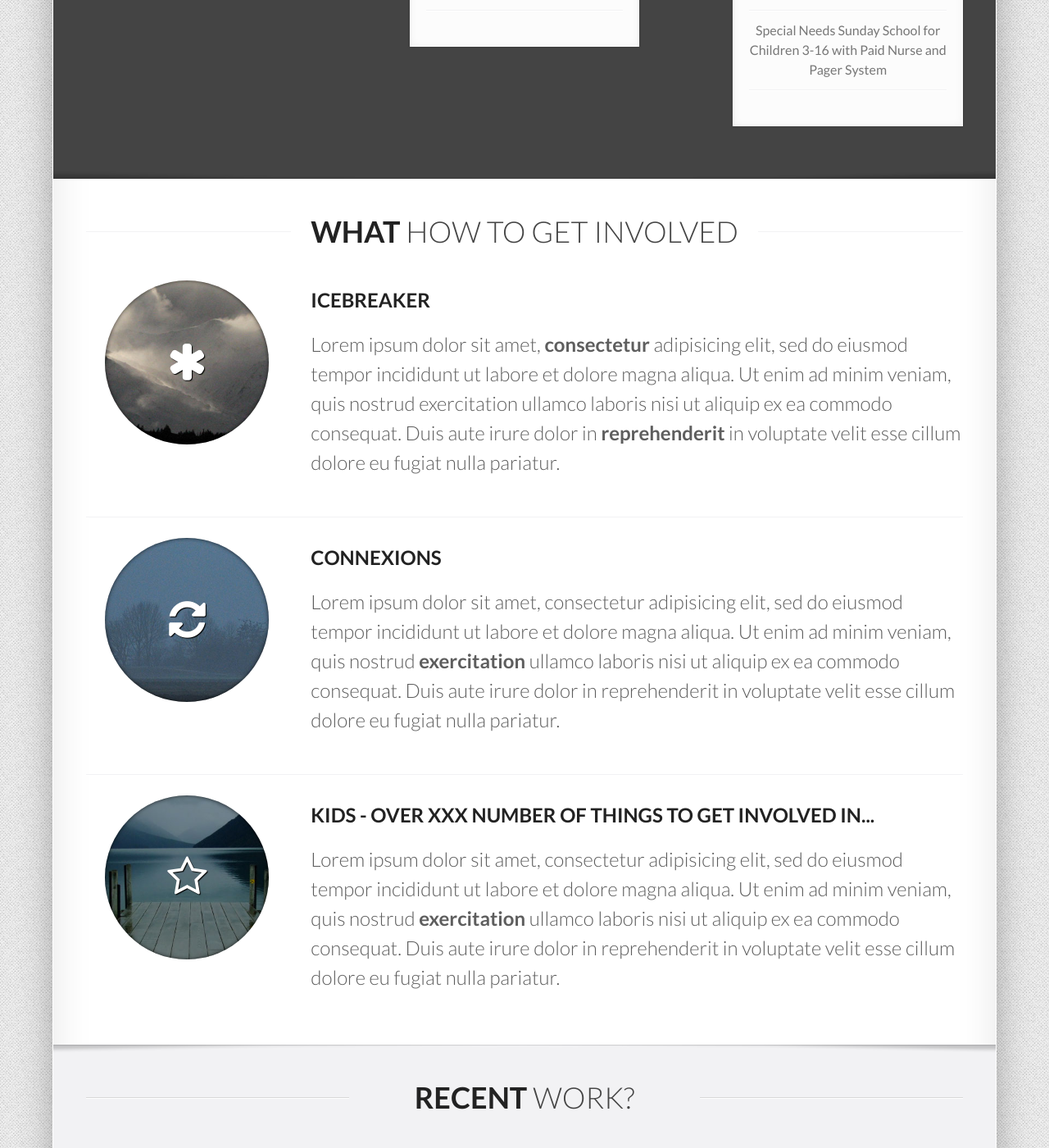
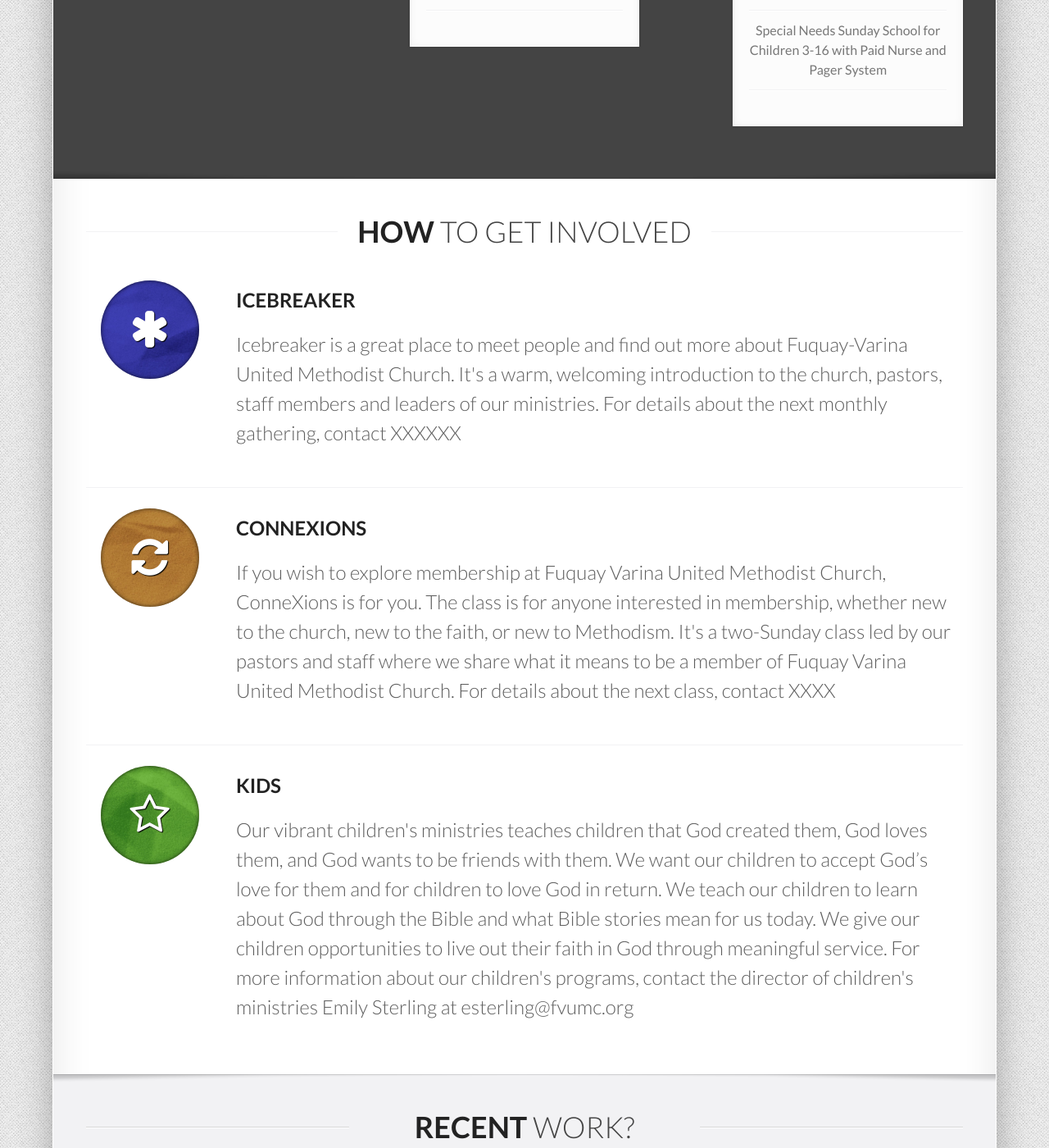
Before and after one commit to fvumc/fvumc.github.io, a Jekyll site: the page built from index.html, in a window 1280 px wide and 1400 px high, scrolled down 1726 px. Shown: the whole window at 82% size. Built offline with Jekyll 4.4.1, drawn with Linux system fonts in a browser that asks for light colours; Markdown is read by kramdown in place of the engine named in the settings.

Commit message:
update get involved section

```diff
--- a/index.html
+++ b/index.html
@@ -88,69 +88,57 @@
         <div class="container-fluid">
           <div class="section-header">
             <h1>
-              What
-              <small class="light">How to get involved</small>
+              How
+              <small class="light">to get involved</small>
             </h1>
           </div>
           <div class="row-fluid">
-            <div class="span3">
-              <div class="round-box box-big">
+            <div class="span2">
+              <div class="round-box round-medium">
                 <span class="box-inner">
-                  <img alt="some image" class="img-circle" src="images/assets/landscapes/landscape-3-300x300.jpg">
+                  <img alt="some image" class="img-circle" src="images/Color-Block-Blue.jpg">
                   <i class="icon-asterisk"></i>
                 </span>
               </div>
             </div>
-            <div class="span9">
+            <div class="span10">
               <h2>Icebreaker</h2>
               <p class="lead">
-                Lorem ipsum dolor sit amet, <strong>consectetur</strong> adipisicing elit, sed do eiusmod
-                tempor incididunt ut labore et dolore magna aliqua. Ut enim ad minim veniam,
-                quis nostrud exercitation ullamco laboris nisi ut aliquip ex ea commodo
-                consequat. Duis aute irure dolor in <strong>reprehenderit</strong> in voluptate velit esse
-                cillum dolore eu fugiat nulla pariatur.
+                Icebreaker is a great place to meet people and find out more about Fuquay-Varina United Methodist Church. It's a warm, welcoming introduction to the church, pastors, staff members and leaders of our ministries. For details about the next monthly gathering, contact XXXXXX
               </p>
             </div>
           </div>
           <hr>
           <div class="row-fluid">
-            <div class="span3">
-              <div class="round-box box-big">
+            <div class="span2">
+              <div class="round-box round-medium">
                 <span class="box-inner">
-                  <img alt="some image" class="img-circle" src="images/assets/landscapes/landscape-1-300x300.jpg">
+                  <img alt="some image" class="img-circle" src="images/Color-Block-Orange.jpg">
                   <i class="icon-refresh"></i>
                 </span>
               </div>
             </div>
-            <div class="span9">
+            <div class="span10">
               <h2>conneXions</h2>
               <p class="lead">
-                Lorem ipsum dolor sit amet, consectetur adipisicing elit, sed do eiusmod
-                tempor incididunt ut labore et dolore magna aliqua. Ut enim ad minim veniam,
-                quis nostrud <strong>exercitation</strong> ullamco laboris nisi ut aliquip ex ea commodo
-                consequat. Duis aute irure dolor in reprehenderit in voluptate velit esse
-                cillum dolore eu fugiat nulla pariatur.
+                If you wish to explore membership at Fuquay Varina United Methodist Church, ConneXions is for you. The class is for anyone interested in membership, whether new to the church, new to the faith, or new to Methodism. It's a two-Sunday class led by our pastors and staff where we share what it means to be a member of Fuquay Varina United Methodist Church. For details about the next class, contact XXXX
               </p>
             </div>
           </div>
           <hr>
           <div class="row-fluid">
-            <div class="span3">
-              <div class="round-box box-big">
+            <div class="span2">
+              <div class="round-box round-medium">
                 <span class="box-inner">
-                  <img alt="some image" class="img-circle" src="images/assets/landscapes/landscape-2-e-300x300.jpg">
+                  <img alt="some image" class="img-circle" src="images/Color-Block-Lime.jpg">
                   <i class="icon-star-empty"></i>
                 </span>
               </div>
             </div>
-            <div class="span9">
-              <h2>Kids - Over XXX number of things to get involved in...</h2>
+            <div class="span10">
+              <h2>Kids</h2>
               <p class="lead">
-                Lorem ipsum dolor sit amet, consectetur adipisicing elit, sed do eiusmod
-                tempor incididunt ut labore et dolore magna aliqua. Ut enim ad minim veniam,
-                quis nostrud <strong>exercitation</strong> ullamco laboris nisi ut aliquip ex ea commodo
-                consequat. Duis aute irure dolor in reprehenderit in voluptate velit esse
-                cillum dolore eu fugiat nulla pariatur.
+                Our vibrant children's ministries teaches children that God created them, God loves them, and God wants to be friends with them.  We want our children to accept God’s love for them and for children to love God in return.  We teach our children to learn about God through the Bible and what Bible stories mean for us today.  We give our children opportunities to live out their faith in God through meaningful service.  For more information about our children's programs, contact the director of children's ministries Emily Sterling at esterling@fvumc.org
               </p>
             </div>
           </div>
```
